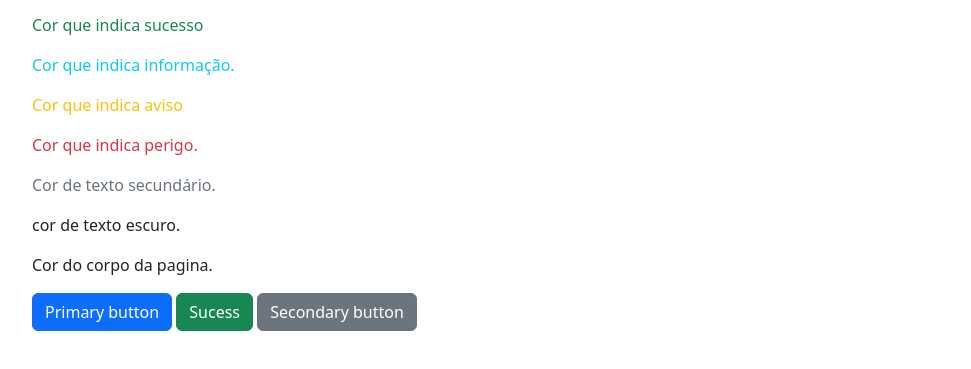
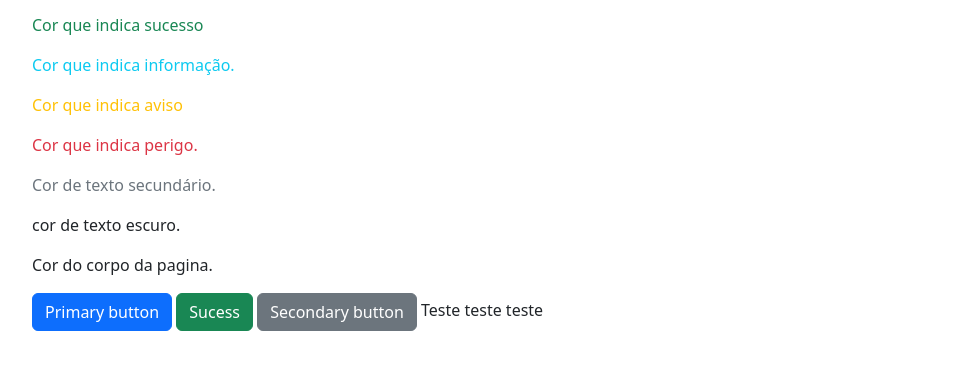
Before and after one commit to RaulSouzaIesb/stackblitz-Bootstrap5-starter, a website built with webpack: page src/index.html in a window 1280 px wide. Shown: the part 279-648 px from the top of the page, without its empty margins (50-1021 px from the left). Built offline with nearby package versions, Linux system fonts and the light colour scheme.

Commit message:
teste stkllkkl'

```diff
--- a/src/index.html
+++ b/src/index.html
@@ -37,6 +37,9 @@
     <button class="btn btn-secondary">
       Secondary button
     </button>
+
+
+    Teste teste teste
   </div>
 
 
```
